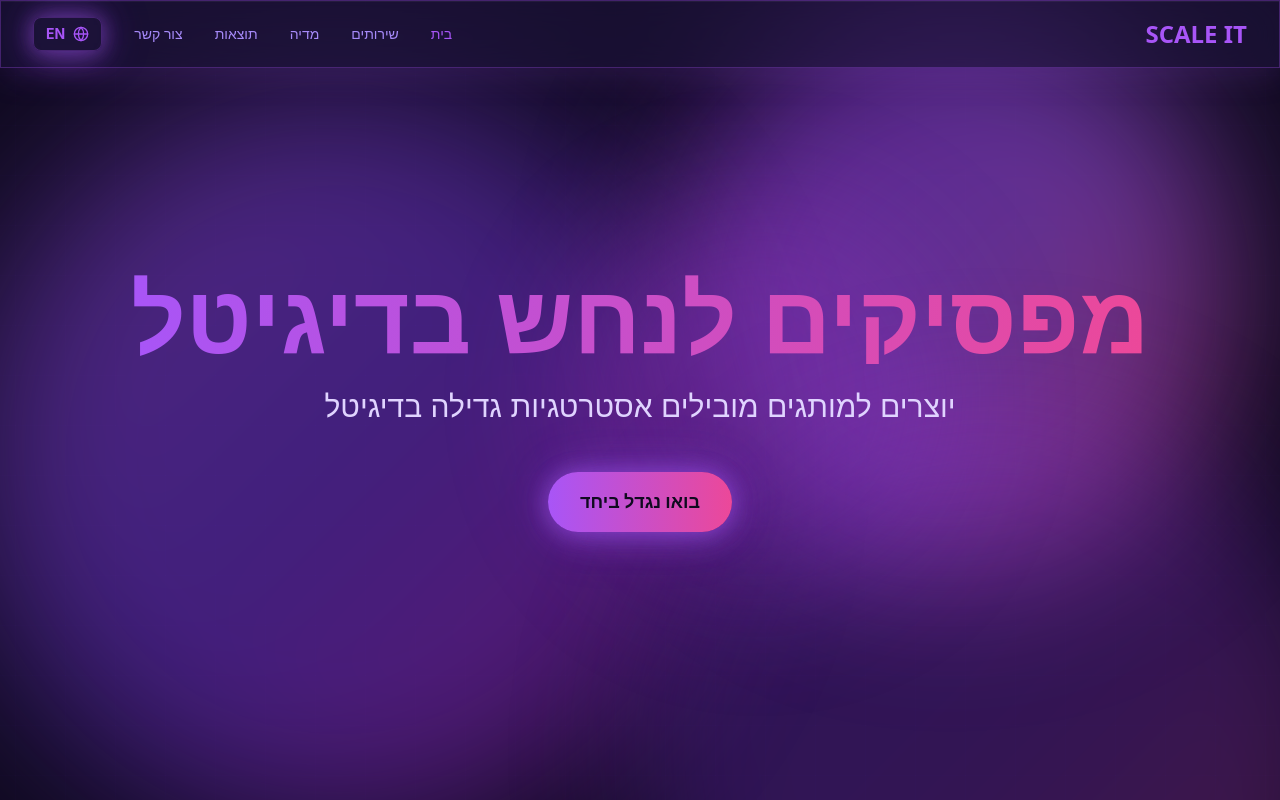
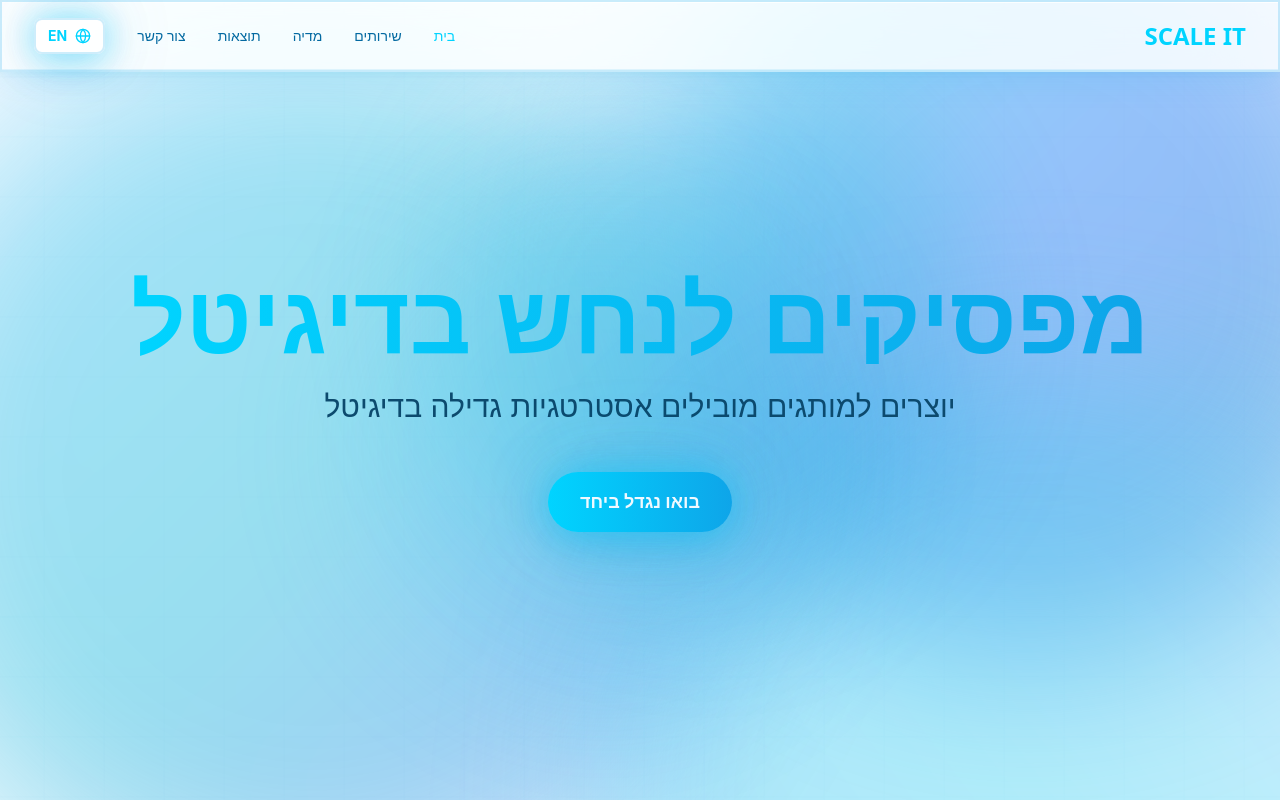
Before and after one commit to omerzilber1403/Scale-It-Landing-Page, a Next.js app: page / in a window 1280 px wide. Built offline with nearby package versions, Linux system fonts and the light colour scheme.

Commit message:
ðŸš€ ELECTRIC BLUE REDESIGN: Ultra modern bright futuristic theme with 5 animated orbs, pulsing glows, animated grid, and crazy cool effects!

```diff
--- a/app/globals.css
+++ b/app/globals.css
@@ -3,15 +3,16 @@
 @tailwind utilities;
 
 :root {
-  /* Bold Purple Futuristic Theme - Dark elegant */
-  --bg: #0f0a1f;
-  --bg-glass: rgba(15, 10, 31, 0.75);
-  --fg: #e0d4ff;
-  --fg-muted: #a78bfa;
-  --neon: #a855f7;
-  --neon-2: #ec4899;
-  --accent: #8b5cf6;
-  --border: rgba(168, 139, 250, 0.2);
+  /* 🚀 ELECTRIC BLUE FUTURISTIC THEME */
+  --bg: #f0f9ff;
+  --bg-secondary: #e0f2fe;
+  --fg: #0c4a6e;
+  --fg-muted: #0369a1;
+  --neon: #00d4ff;
+  --neon-2: #0ea5e9;
+  --accent: #06b6d4;
+  --electric: #3b82f6;
+  --border: rgba(14, 165, 233, 0.15);
 
   /* Font stacks */
   --font-display: 'Space Grotesk', 'Heebo', system-ui, sans-serif;
@@ -50,46 +51,93 @@ body {
   min-height: 100vh;
 }
 
-/* Glassmorphism effect */
+/* 🌊 Ultra Modern Glassmorphism */
 .glass {
-  background: rgba(30, 20, 60, 0.6);
-  backdrop-filter: blur(24px);
-  -webkit-backdrop-filter: blur(24px);
-  border: 1px solid rgba(168, 85, 247, 0.3);
+  background: rgba(255, 255, 255, 0.85);
+  backdrop-filter: blur(40px) saturate(180%);
+  -webkit-backdrop-filter: blur(40px) saturate(180%);
+  border: 2px solid rgba(14, 165, 233, 0.2);
   box-shadow:
-    0 8px 32px 0 rgba(168, 85, 247, 0.15),
-    inset 0 1px 0 0 rgba(255, 255, 255, 0.05);
+    0 8px 32px 0 rgba(14, 165, 233, 0.1),
+    0 2px 8px 0 rgba(6, 182, 212, 0.08),
+    inset 0 1px 0 0 rgba(255, 255, 255, 0.8),
+    inset 0 -1px 0 0 rgba(14, 165, 233, 0.1);
 }
 
-/* Bold Purple glow effect */
+/* ⚡ ELECTRIC GLOW EFFECTS */
 .neon-glow {
   box-shadow:
-    0 0 20px rgba(168, 85, 247, 0.4),
-    0 0 40px rgba(168, 85, 247, 0.3),
-    0 0 60px rgba(139, 92, 246, 0.2),
-    0 8px 32px rgba(168, 85, 247, 0.2);
+    0 0 30px rgba(0, 212, 255, 0.3),
+    0 0 60px rgba(14, 165, 233, 0.25),
+    0 0 90px rgba(6, 182, 212, 0.15),
+    0 10px 40px rgba(14, 165, 233, 0.2);
+  animation: pulse-glow 3s ease-in-out infinite;
 }
 
 .neon-glow-subtle {
   box-shadow:
-    0 0 15px rgba(168, 85, 247, 0.25),
-    0 4px 16px rgba(139, 92, 246, 0.15);
+    0 4px 20px rgba(14, 165, 233, 0.15),
+    0 8px 40px rgba(6, 182, 212, 0.1);
 }
 
 .neon-text-glow {
   text-shadow:
-    0 0 20px rgba(168, 85, 247, 0.6),
-    0 0 40px rgba(139, 92, 246, 0.4),
-    0 0 60px rgba(168, 85, 247, 0.3);
+    0 0 30px rgba(0, 212, 255, 0.5),
+    0 0 60px rgba(14, 165, 233, 0.3),
+    0 0 90px rgba(6, 182, 212, 0.2);
+  animation: text-shimmer 4s ease-in-out infinite;
 }
 
-/* Grid background effect */
+@keyframes pulse-glow {
+  0%, 100% {
+    box-shadow:
+      0 0 30px rgba(0, 212, 255, 0.3),
+      0 0 60px rgba(14, 165, 233, 0.25),
+      0 0 90px rgba(6, 182, 212, 0.15),
+      0 10px 40px rgba(14, 165, 233, 0.2);
+  }
+  50% {
+    box-shadow:
+      0 0 40px rgba(0, 212, 255, 0.4),
+      0 0 80px rgba(14, 165, 233, 0.35),
+      0 0 120px rgba(6, 182, 212, 0.25),
+      0 15px 50px rgba(14, 165, 233, 0.3);
+  }
+}
+
+@keyframes text-shimmer {
+  0%, 100% {
+    text-shadow:
+      0 0 30px rgba(0, 212, 255, 0.5),
+      0 0 60px rgba(14, 165, 233, 0.3),
+      0 0 90px rgba(6, 182, 212, 0.2);
+  }
+  50% {
+    text-shadow:
+      0 0 40px rgba(0, 212, 255, 0.7),
+      0 0 80px rgba(14, 165, 233, 0.5),
+      0 0 120px rgba(6, 182, 212, 0.3);
+  }
+}
+
+/* 🌐 Animated Cyber Grid */
 .grid-bg {
   background-image:
-    linear-gradient(rgba(168, 85, 247, 0.08) 1px, transparent 1px),
-    linear-gradient(90deg, rgba(168, 85, 247, 0.08) 1px, transparent 1px);
-  background-size: 50px 50px;
+    linear-gradient(rgba(14, 165, 233, 0.1) 1.5px, transparent 1.5px),
+    linear-gradient(90deg, rgba(14, 165, 233, 0.1) 1.5px, transparent 1.5px),
+    radial-gradient(circle at 50% 50%, rgba(0, 212, 255, 0.05) 0%, transparent 50%);
+  background-size: 60px 60px, 60px 60px, 100% 100%;
   background-position: center center;
+  animation: grid-flow 20s linear infinite;
+}
+
+@keyframes grid-flow {
+  0% {
+    background-position: 0 0, 0 0, center;
+  }
+  100% {
+    background-position: 60px 60px, -60px -60px, center;
+  }
 }
 
 /* Focus visible for accessibility */
@@ -119,19 +167,19 @@ body {
 }
 
 ::-webkit-scrollbar-track {
-  background: rgba(15, 10, 31, 0.8);
+  background: rgba(224, 242, 254, 0.5);
 }
 
 ::-webkit-scrollbar-thumb {
-  background: linear-gradient(180deg, #a855f7, #ec4899);
-  border-radius: 5px;
+  background: linear-gradient(180deg, #00d4ff, #0ea5e9, #06b6d4);
+  border-radius: 10px;
   border: 2px solid var(--bg);
-  box-shadow: 0 0 10px rgba(168, 85, 247, 0.5);
+  box-shadow: 0 0 15px rgba(0, 212, 255, 0.4);
 }
 
 ::-webkit-scrollbar-thumb:hover {
-  background: linear-gradient(180deg, #c084fc, #f472b6);
-  box-shadow: 0 0 20px rgba(168, 85, 247, 0.8);
+  background: linear-gradient(180deg, #38bdf8, #00d4ff, #22d3ee);
+  box-shadow: 0 0 25px rgba(0, 212, 255, 0.6);
 }
 
 /* Loading animation for images */
@@ -148,19 +196,50 @@ body {
   animation: shimmer 2s infinite linear;
   background: linear-gradient(
     to right,
-    rgba(30, 20, 60, 0.5) 4%,
-    rgba(168, 85, 247, 0.3) 25%,
-    rgba(30, 20, 60, 0.5) 36%
+    rgba(224, 242, 254, 0.5) 4%,
+    rgba(0, 212, 255, 0.2) 25%,
+    rgba(224, 242, 254, 0.5) 36%
   );
   background-size: 1000px 100%;
 }
 
-/* Additional modern effects */
+/* 🎭 ULTRA MODERN EFFECTS */
 .hover-lift {
-  transition: transform 0.3s ease, box-shadow 0.3s ease;
+  transition: all 0.4s cubic-bezier(0.4, 0, 0.2, 1);
 }
 
 .hover-lift:hover {
-  transform: translateY(-4px);
-  box-shadow: 0 20px 25px -5px rgba(0, 0, 0, 0.1), 0 10px 10px -5px rgba(0, 0, 0, 0.04);
+  transform: translateY(-8px) scale(1.02);
+  box-shadow:
+    0 25px 50px -12px rgba(0, 212, 255, 0.25),
+    0 15px 30px -10px rgba(14, 165, 233, 0.2),
+    0 0 40px rgba(6, 182, 212, 0.15);
 }
+
+/* Floating animation */
+@keyframes float {
+  0%, 100% {
+    transform: translateY(0px);
+  }
+  50% {
+    transform: translateY(-20px);
+  }
+}
+
+.animate-float {
+  animation: float 6s ease-in-out infinite;
+}
+
+/* Rotate animation */
+@keyframes rotate-slow {
+  from {
+    transform: rotate(0deg);
+  }
+  to {
+    transform: rotate(360deg);
+  }
+}
+
+.animate-rotate-slow {
+  animation: rotate-slow 30s linear infinite;
+}
--- a/components/Hero.tsx
+++ b/components/Hero.tsx
@@ -18,52 +18,74 @@ export default function Hero({ lang }: HeroProps) {
       {/* Animated background grid */}
       <div className="absolute inset-0 grid-bg opacity-20" aria-hidden="true" />
 
-      {/* Bold Purple floating orbs */}
-      <motion.div
-        animate={{
-          scale: [1, 1.2, 1],
-          opacity: [0.4, 0.6, 0.4],
-        }}
-        transition={{
-          duration: 8,
-          repeat: Infinity,
-          ease: 'easeInOut',
-        }}
-        className="absolute top-10 right-20 w-[500px] h-[500px] rounded-full bg-gradient-to-br from-purple-600 via-purple-500 to-pink-500 blur-3xl pointer-events-none"
-        aria-hidden="true"
-      />
+      {/* 🌊 ELECTRIC BLUE ANIMATED ORBS */}
       <motion.div
         animate={{
           scale: [1, 1.3, 1],
           opacity: [0.3, 0.5, 0.3],
+          x: [0, 50, 0],
+          y: [0, -30, 0],
         }}
         transition={{
           duration: 10,
           repeat: Infinity,
           ease: 'easeInOut',
-          delay: 2,
         }}
-        className="absolute bottom-10 left-10 w-[600px] h-[600px] rounded-full bg-gradient-to-br from-purple-500 via-violet-600 to-fuchsia-600 blur-3xl pointer-events-none"
+        className="absolute top-0 right-0 w-[600px] h-[600px] rounded-full bg-gradient-to-br from-cyan-400 via-blue-500 to-sky-600 blur-3xl pointer-events-none"
         aria-hidden="true"
       />
       <motion.div
         animate={{
-          scale: [1, 1.15, 1],
-          opacity: [0.25, 0.4, 0.25],
+          scale: [1, 1.4, 1],
+          opacity: [0.25, 0.45, 0.25],
+          x: [0, -60, 0],
+          y: [0, 40, 0],
         }}
         transition={{
           duration: 12,
           repeat: Infinity,
           ease: 'easeInOut',
-          delay: 4,
+          delay: 2,
         }}
-        className="absolute top-1/2 left-1/2 -translate-x-1/2 -translate-y-1/2 w-[700px] h-[700px] rounded-full bg-gradient-to-br from-violet-600 via-purple-600 to-pink-500 blur-3xl pointer-events-none"
+        className="absolute bottom-0 left-0 w-[700px] h-[700px] rounded-full bg-gradient-to-br from-sky-400 via-cyan-500 to-blue-600 blur-3xl pointer-events-none"
+        aria-hidden="true"
+      />
+      <motion.div
+        animate={{
+          scale: [1, 1.2, 1],
+          opacity: [0.2, 0.4, 0.2],
+          rotate: [0, 180, 360],
+        }}
+        transition={{
+          duration: 20,
+          repeat: Infinity,
+          ease: 'linear',
+        }}
+        className="absolute top-1/2 left-1/2 -translate-x-1/2 -translate-y-1/2 w-[800px] h-[800px] rounded-full bg-gradient-to-br from-blue-300 via-cyan-400 to-sky-500 blur-3xl pointer-events-none"
         aria-hidden="true"
       />
       <motion.div
         animate={{
           scale: [1, 1.25, 1],
-          opacity: [0.2, 0.35, 0.2],
+          opacity: [0.15, 0.35, 0.15],
+          x: [0, 40, 0],
+          y: [0, -40, 0],
+        }}
+        transition={{
+          duration: 15,
+          repeat: Infinity,
+          ease: 'easeInOut',
+          delay: 4,
+        }}
+        className="absolute top-1/4 right-1/3 w-[500px] h-[500px] rounded-full bg-gradient-to-br from-cyan-300 via-sky-400 to-blue-500 blur-3xl pointer-events-none"
+        aria-hidden="true"
+      />
+      <motion.div
+        animate={{
+          scale: [1, 1.35, 1],
+          opacity: [0.2, 0.4, 0.2],
+          x: [0, -50, 0],
+          y: [0, 50, 0],
         }}
         transition={{
           duration: 14,
@@ -71,7 +93,7 @@ export default function Hero({ lang }: HeroProps) {
           ease: 'easeInOut',
           delay: 6,
         }}
-        className="absolute top-1/4 right-1/4 w-[400px] h-[400px] rounded-full bg-gradient-to-br from-fuchsia-500 to-purple-700 blur-3xl pointer-events-none"
+        className="absolute bottom-1/4 left-1/3 w-[550px] h-[550px] rounded-full bg-gradient-to-br from-blue-400 via-cyan-500 to-sky-600 blur-3xl pointer-events-none"
         aria-hidden="true"
       />
 
```
